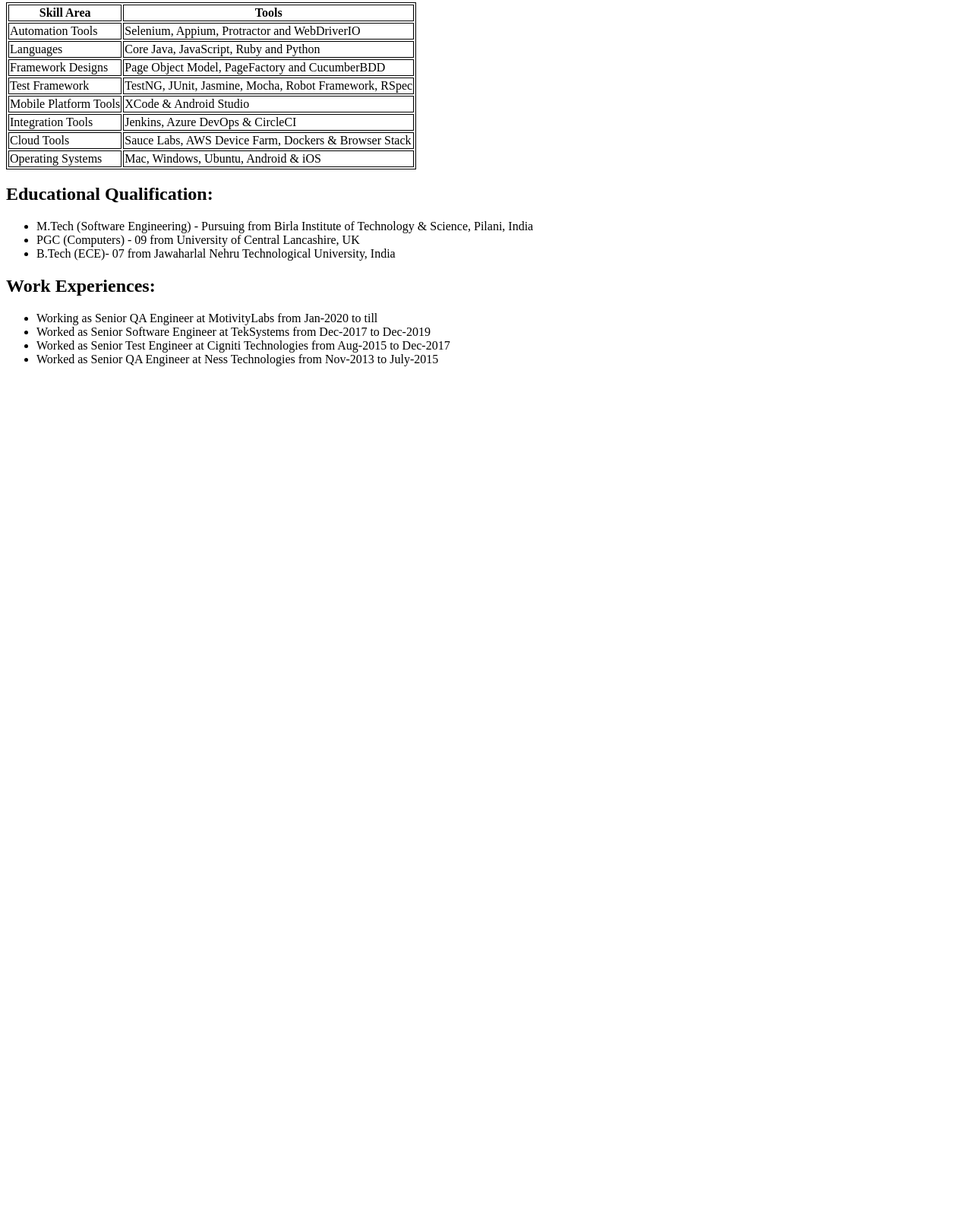
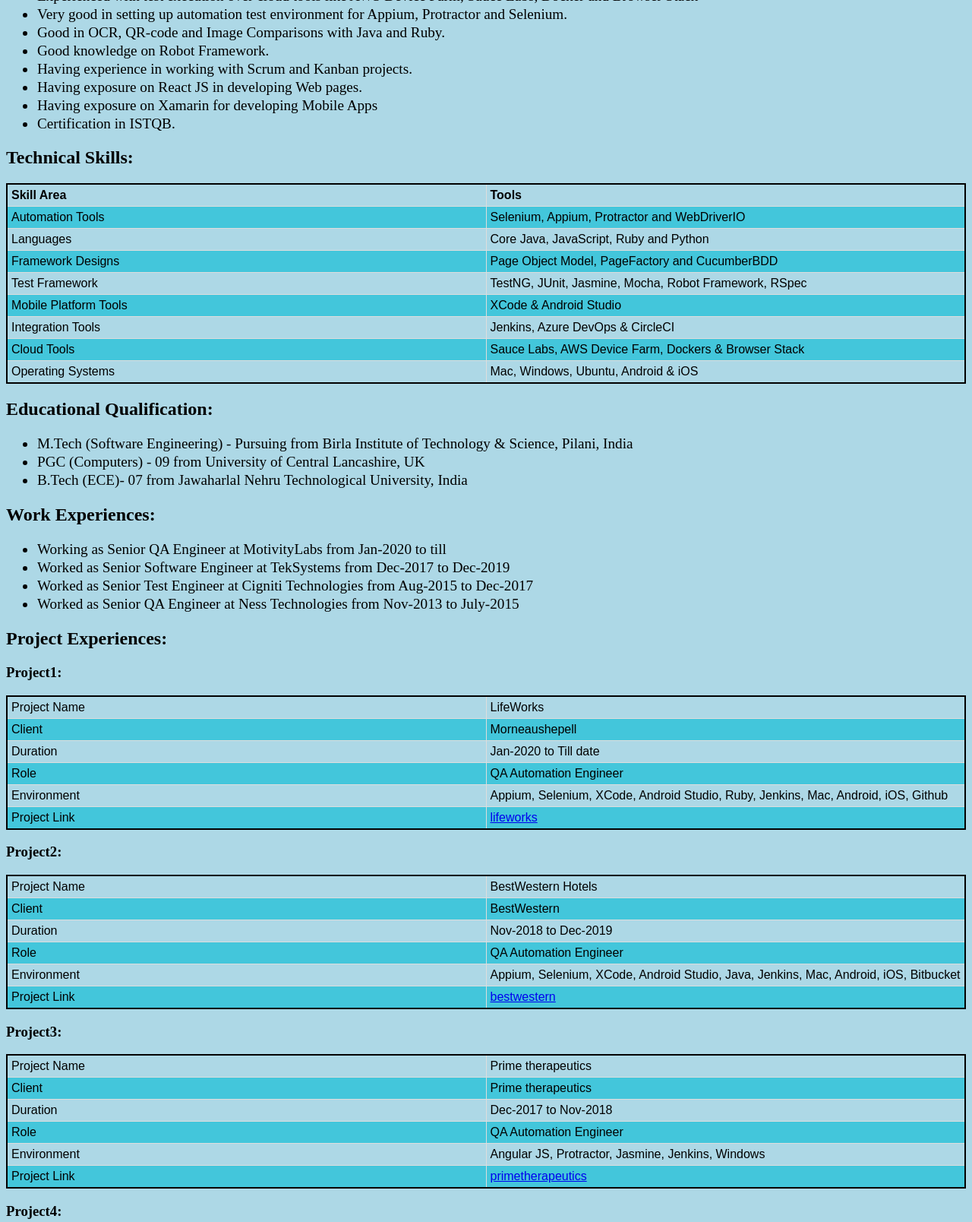
Before and after one commit to siva9kolli/siva9kolli.github.io, a plain HTML site: page index.html in a window 1280 px wide. Shown: the part 688-2296 px from the top of the page at 76% size. Before the commit the page ends 1186 px from the top, so only its background shows below. Drawn offline with Linux system fonts and the light colour scheme.

Commit message:
Update index.html

```diff
--- a/index.html
+++ b/index.html
@@ -4,7 +4,30 @@
   table,
   th,
   td {
-    border: 1px solid rgb(0, 0, 0);
+    border: 2px solid rgb(0, 0, 0);
+  }
+
+  table {
+    font-family: arial, sans-serif;
+    border-collapse: collapse;
+    table-layout:fixed;
+    width: 100%;
+  }
+
+  td,
+  th {
+    border: 1px solid #dddddd;
+    text-align: left;
+    padding: 5px;
+  }
+
+  tr:nth-child(even) {
+    background-color: #43c6db;
+  }
+
+  li {
+    font-size: larger;
+    padding: 1px;
   }
 </style>
 
@@ -14,10 +37,10 @@
   </title>
 </head>
 
-<body>
+<body style="background-color:lightblue;">
   <img
     src="https://media-exp1.licdn.com/dms/image/C5103AQFrboBZQdhw0w/profile-displayphoto-shrink_800_800/0/1569258343961?e=1638403200&v=beta&t=7R6eTm-aGU1KDsArgU7X9wrKqLlOzWzlhGDydt8n6hA"
-    style="position: absolute; top: 0; right: 0; border: 0; height:150px; border-radius: 20%; border: 10px solid #00a1fe;"
+    style="position: absolute; top: 0; right: 0; border: 0; height:150px; border-radius: 20%; border: 10px solid #43c6db;"
     alt="This is a small profile image of Digital Ocean’s mascot, a blue smiling shark.">
   </div>
   <strong>
@@ -68,6 +91,9 @@
     <li>Certification in ISTQB.</li>
   </ul>
 
+  <strong>
+    <h2>Technical Skills: </h2>
+  </strong>
   <table>
     <tr>
       <th>Skill Area</th>
@@ -127,6 +153,195 @@
     <li>Worked as Senior QA Engineer at Ness Technologies from Nov-2013 to July-2015</li>
   </ul>
 
+  <strong>
+    <h2>Project Experiences: </h2>
+  </strong>
+  <h3>Project1:</h3>
+
+  <table>
+    <tr>
+      <td>Project Name</td>
+      <td>LifeWorks</td>
+    </tr>
+    <tr>
+      <td>Client</td>
+      <td>Morneaushepell</td>
+    </tr>
+    <tr>
+      <td>Duration</td>
+      <td>Jan-2020 to Till date</td>
+    </tr>
+    <tr>
+      <td>Role</td>
+      <td>QA Automation Engineer</td>
+    </tr>
+    <tr>
+      <td>Environment</td>
+      <td>Appium, Selenium, XCode, Android Studio, Ruby, Jenkins, Mac, Android, iOS, Github</td>
+    </tr>
+    <tr>
+      <td>Project Link</td>
+      <td>
+        <a href='https://lifeworks.com/en/employee-assistance-wellbeing'>lifeworks</a>
+      </td>
+    </tr>
+  </table>
+
+  <h3>Project2:</h3>
+
+  <table>
+    <tr>
+      <td>Project Name</td>
+      <td>BestWestern Hotels</td>
+    </tr>
+    <tr>
+      <td>Client</td>
+      <td>BestWestern</td>
+    </tr>
+    <tr>
+      <td>Duration</td>
+      <td>Nov-2018 to Dec-2019</td>
+    </tr>
+    <tr>
+      <td>Role</td>
+      <td>QA Automation Engineer</td>
+    </tr>
+    <tr>
+      <td>Environment</td>
+      <td>Appium, Selenium, XCode, Android Studio, Java, Jenkins, Mac, Android, iOS, Bitbucket</td>
+    </tr>
+    <tr>
+      <td>Project Link</td>
+      <td>
+        <a href='https://www.bestwestern.com/en_US.html'>bestwestern</a>
+      </td>
+    </tr>
+  </table>
+
+  <h3>Project3:</h3>
+
+  <table>
+    <tr>
+      <td>Project Name</td>
+      <td>Prime therapeutics</td>
+    </tr>
+    <tr>
+      <td>Client</td>
+      <td>Prime therapeutics</td>
+    </tr>
+    <tr>
+      <td>Duration</td>
+      <td>Dec-2017 to Nov-2018</td>
+    </tr>
+    <tr>
+      <td>Role</td>
+      <td>QA Automation Engineer</td>
+    </tr>
+    <tr>
+      <td>Environment</td>
+      <td>Angular JS, Protractor, Jasmine, Jenkins, Windows</td>
+    </tr>
+    <tr>
+      <td>Project Link</td>
+      <td>
+        <a href='https://www.primetherapeutics.com/'>primetherapeutics</a>
+      </td>
+    </tr>
+  </table>
+
+  <h3>Project4:</h3>
+
+  <table>
+    <tr>
+      <td>Project Name</td>
+      <td>Atom Bank</td>
+    </tr>
+    <tr>
+      <td>Client</td>
+      <td>Atom Bank UK</td>
+    </tr>
+    <tr>
+      <td>Duration</td>
+      <td>Oct-2016 to Dec-2017</td>
+    </tr>
+    <tr>
+      <td>Role</td>
+      <td>QA Automation Engineer</td>
+    </tr>
+    <tr>
+      <td>Environment</td>
+      <td>Payments, Debit cards, WebCSR , WebAdmin and Cortex</td>
+    </tr>
+    <tr>
+      <td>Project Link</td>
+      <td>
+        <a href='https://www.atombank.co.uk/'>atombank</a>
+      </td>
+    </tr>
+  </table>
+
+    <h3>Project5:</h3>
+
+    <table>
+      <tr>
+        <td>Project Name</td>
+        <td>Lego Mindstorms</td>
+      </tr>
+      <tr>
+        <td>Client</td>
+        <td>Lego</td>
+      </tr>
+      <tr>
+        <td>Duration</td>
+        <td>Aug-2015 to Oct-2016</td>
+      </tr>
+      <tr>
+        <td>Role</td>
+        <td>QA Automation Engineer</td>
+      </tr>
+      <tr>
+        <td>Environment</td>
+        <td>Appium, Core Java, TestNG, Jenkins, Windows, Mac, XCode, Android Studio</td>
+      </tr>
+      <tr>
+        <td>Project Link</td>
+        <td>
+          <a href='https://www.lego.com/en-us'>lego</a>
+        </td>
+      </tr>
+    </table>
+
+        <h3>Project6:</h3>
+
+        <table>
+          <tr>
+            <td>Project Name</td>
+            <td>Fronter Messenger & Notifications</td>
+          </tr>
+          <tr>
+            <td>Client</td>
+            <td>Pearson</td>
+          </tr>
+          <tr>
+            <td>Duration</td>
+            <td>Nov-2013 to July-2015</td>
+          </tr>
+          <tr>
+            <td>Role</td>
+            <td>QA Automation Engineer</td>
+          </tr>
+          <tr>
+            <td>Environment</td>
+            <td>Appium, Core Java, TestNG, Git, Gitlab, Phabricator, Jenkins, Windows, Mac</td>
+          </tr>
+          <tr>
+            <td>Project Link</td>
+            <td>
+              <a href='https://itslearning.com/global/fronter/fronter-home/'>fronter</a>
+            </td>
+          </tr>
+        </table>
+
 </body>
 
 </html>
```
